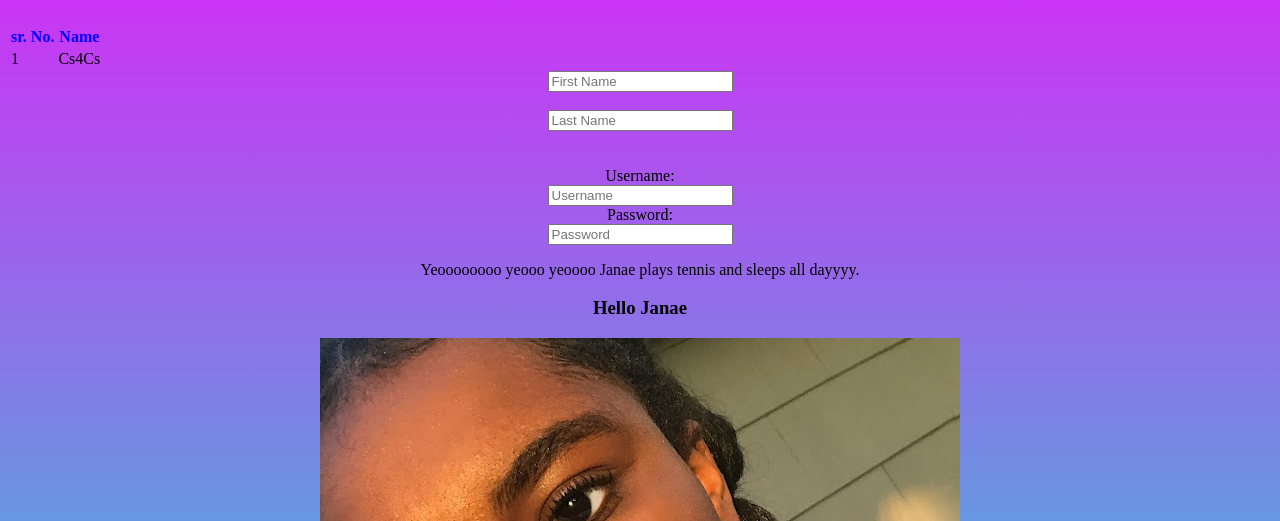
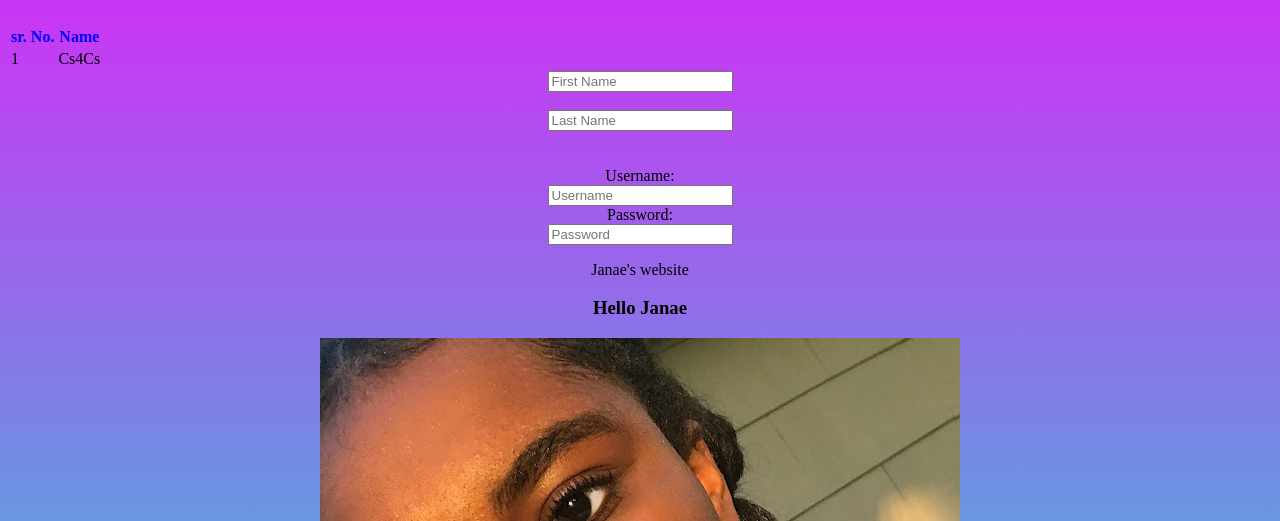
Before and after one commit to JanaeFouche/janaefouche.github.io, a plain HTML site: page index.html in a window 1280 px wide. Shown: the part 279-800 px from the top of the page. Drawn offline with Linux system fonts and the light colour scheme.

Commit message:
Update index.html

```diff
--- a/index.html
+++ b/index.html
@@ -33,7 +33,7 @@
 			Password:
 			<br><input type = "password" placeholder = "Password"><br>
 
-<p>Yeoooooooo yeooo yeoooo Janae plays tennis and sleeps all dayyyy.</p>
+<p>Janae's website</p>
 		<h3>Hello Janae</h3>
 			<img src="index.jpeg">
 		<h4>Hello Janae</h4>
```
